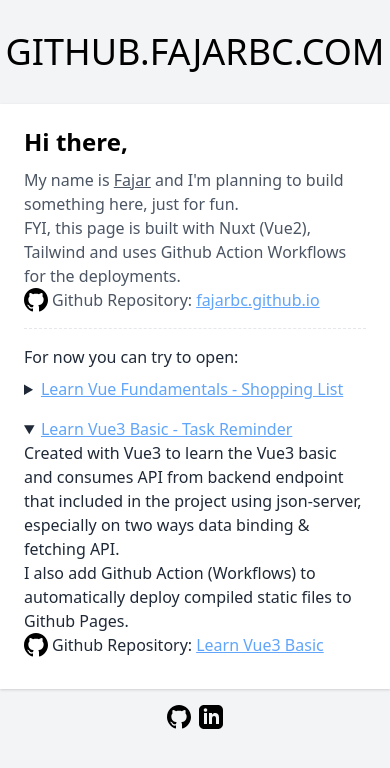
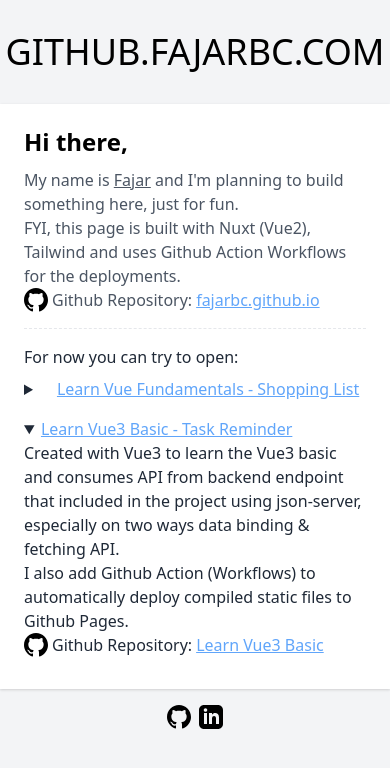
Before and after one commit to fajarbc/fajarbc.github.io, a Nuxt app: page / in a window 390 px wide. Shown: the top 768 px of the page. Built offline with nearby package versions, Linux system fonts and the light colour scheme.

Commit message:
Update homepage content

```diff
--- a/components/Home.vue
+++ b/components/Home.vue
@@ -39,7 +39,7 @@
               <details>
                 <summary>
                   <a href="https://github.fajarbc.com/learn-vue-fundamentals/"
-                    class="text-blue-400 underline"
+                    class="text-blue-400 underline ml-4 md:ml-0"
                     target="_blank"
                     title="Learn Vue Fundamentals - Shopping List">
                     Learn Vue Fundamentals - Shopping List
@@ -50,7 +50,7 @@
                   <div class="flex items-center gap-1">
                     <icon-github></icon-github> Github Repository:
                     <a href="https://github.com/fajarbc/learn-vue-fundamentals/"
-                      class="text-blue-400 underline"
+                      class="text-blue-400 underline ml-4 md:ml-0"
                       target="_blank"
                       title="Learn Vue Fundamentals - Github Repository">
                       Learn Vue Fundamentals
@@ -87,7 +87,7 @@
           </ul>
         </p>
       </div>
-      <div class="flex justify-center pt-4 space-x-2">
+      <div class="flex justify-center pt-4 space-x-2 pb-4 md:pb-2">
         <a href="https://github.com/fajarbc" target="_blank">
         <icon-github></icon-github>
           <!-- <svg
```
